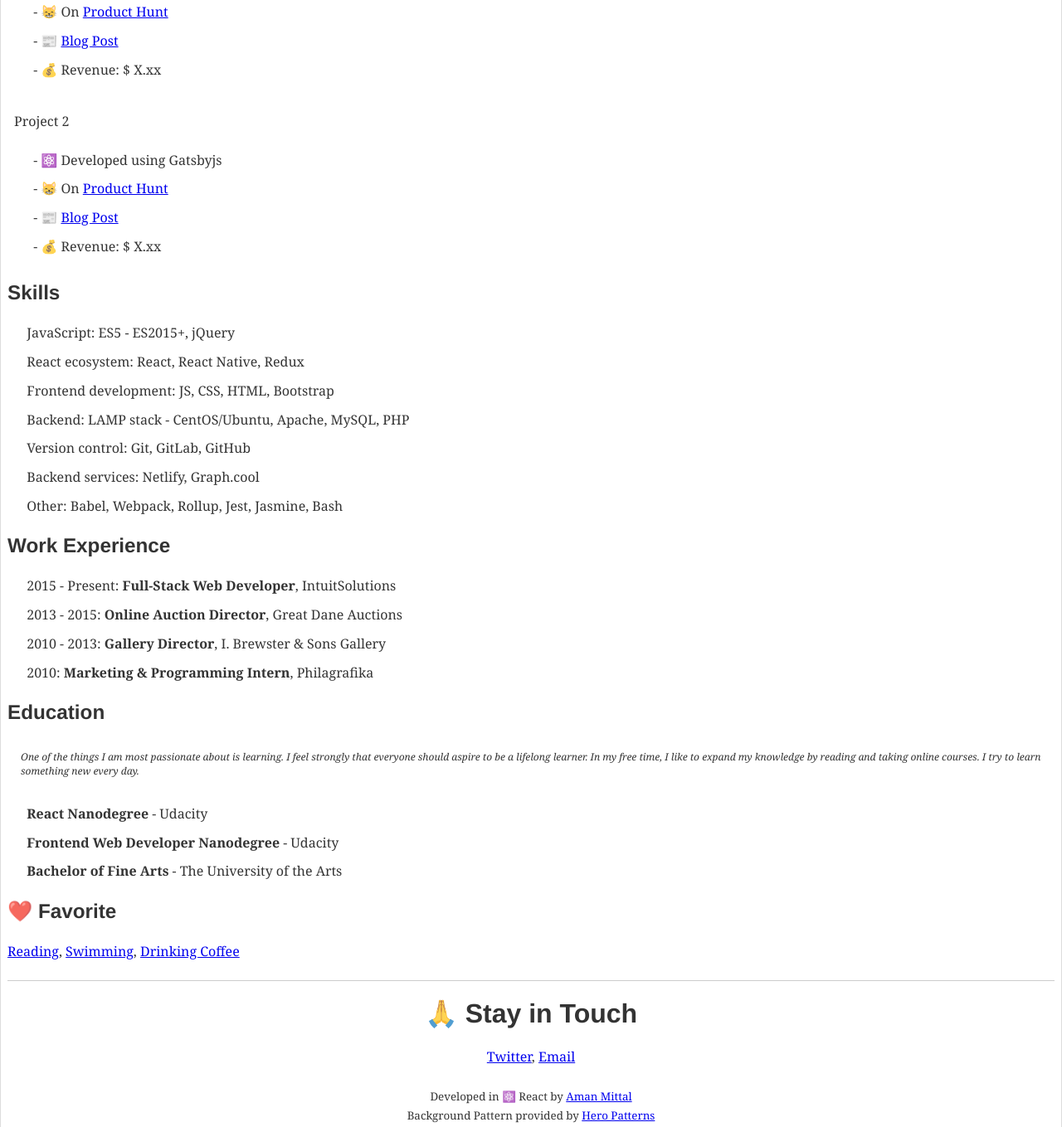
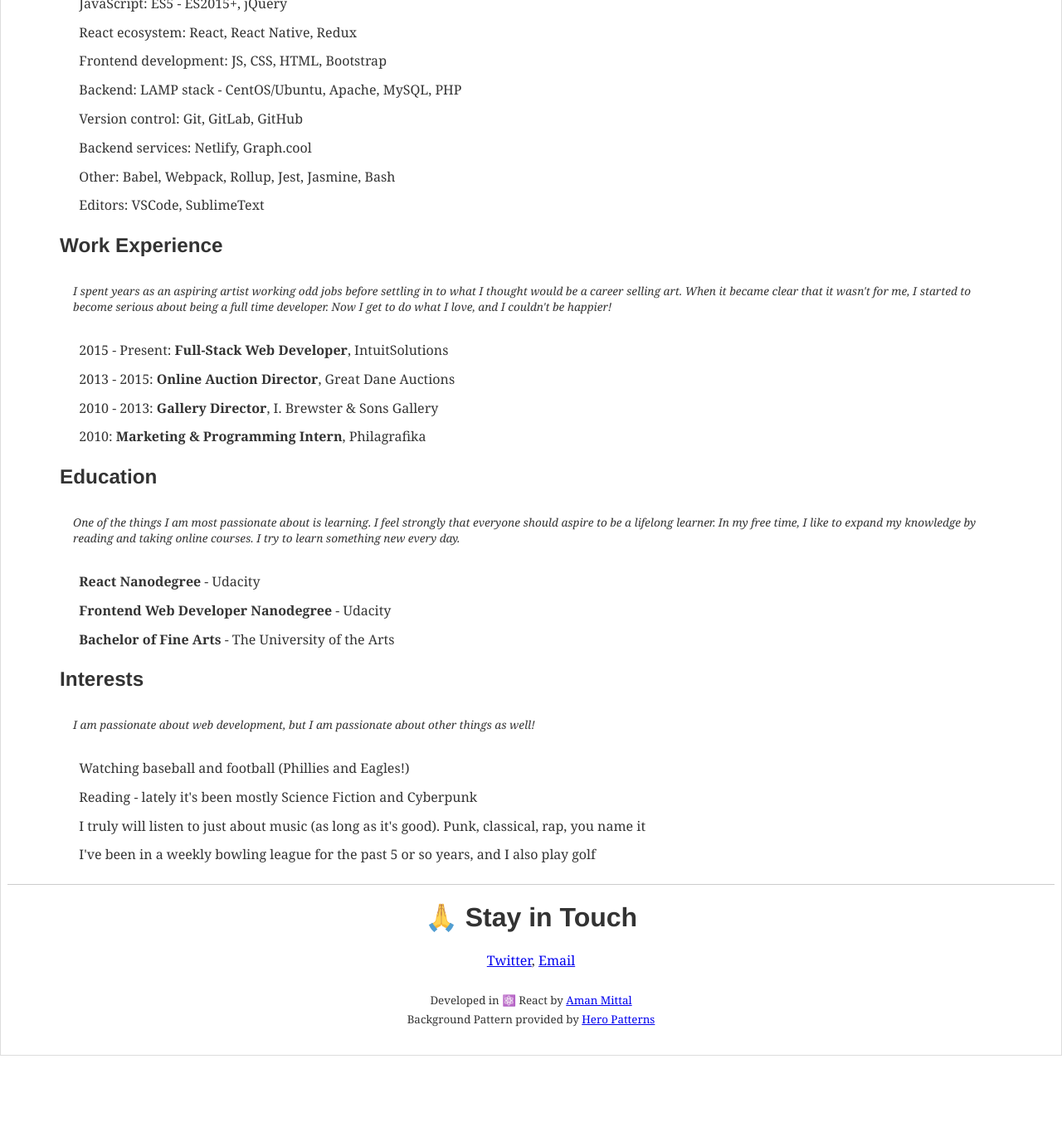
Before and after one commit to haddigan/dh-resume, a Gatsby site: page / in a window 1280 px wide. Shown: the part 763-2122 px from the top of the page at 83% size. After the commit the page ends 2036 px from the top, so only its background shows below. Built offline with nearby package versions, Linux system fonts and the light colour scheme; Gatsby itself is replaced by a stand-in of ours; some packages are replaced by stand-ins of ours.

Commit message:
Add smalltext throughout

```diff
--- a/src/components/Before.js
+++ b/src/components/Before.js
@@ -1,8 +1,14 @@
 import React from "react";
+import Small from '../elements/Small'
+
+const smallText = `I spent years as an aspiring artist working odd jobs before settling in to what I thought
+would be a career selling art. When it became clear that it wasn't for me, I started to become serious about
+being a full time developer. Now I get to do what I love, and I couldn't be happier!`
 
 const Before = () => (
   <div>
     <h2>Work Experience</h2>
+    <Small text={smallText} />
     <ul style={{listStyle: "none"}}>
       <li>2015 - Present: <strong>Full-Stack Web Developer</strong>, IntuitSolutions</li>
       <li>2013 - 2015: <strong>Online Auction Director</strong>, Great Dane Auctions</li>
--- a/src/components/Favorite.js
+++ b/src/components/Favorite.js
@@ -1,13 +1,17 @@
 import React from "react";
+import Small from '../elements/Small'
 
+const smallText = `I am passionate about web development, but I am passionate about other things as well!`
 const Favorite = () => (
   <div>
-    <h2>❤️ Favorite</h2>
-    <p>
-      <a href="#">Reading</a>,&nbsp;
-      <a href="#">Swimming</a>,&nbsp;
-      <a href="#">Drinking Coffee</a>
-    </p>
+    <h2>Interests</h2>
+    <Small text={smallText} />
+    <ul style={{listStyle: "none"}}>
+      <li>Watching baseball and football (Phillies and Eagles!)</li>
+      <li>Reading - lately it's been mostly Science Fiction and Cyberpunk</li>
+      <li>I truly will listen to just about music (as long as it's good). Punk, classical, rap, you name it</li>
+      <li>I've been in a weekly bowling league for the past 5 or so years, and I also play golf</li>
+    </ul>
   </div>
 );
 
--- a/src/components/Skills.js
+++ b/src/components/Skills.js
@@ -1,8 +1,14 @@
 import React from "react";
+import Small from '../elements/Small';
+
+const smallText=`My skills and interests generally skew toward the frontend, but I do have some experience
+working in the backend (in fact, I worked in PHP before learned JavaScript. I highly enjoy working with React
+and it's related ecosystem.`;
 
 const Skills = () => (
   <div>
     <h2>Skills</h2>
+    <Small text={smallText} />
     <ul style={{listStyle: "none"}}>
       <li>JavaScript: ES5 - ES2015+, jQuery</li>
       <li>React ecosystem: React, React Native, Redux</li>
@@ -11,6 +17,7 @@ const Skills = () => (
       <li>Version control: Git, GitLab, GitHub</li>
       <li>Backend services: Netlify, Graph.cool</li>
       <li>Other: Babel, Webpack, Rollup, Jest, Jasmine, Bash</li>
+      <li>Editors: VSCode, SublimeText</li>
     </ul>
   </div>
 );
--- a/src/elements/Small.js
+++ b/src/elements/Small.js
@@ -1,7 +1,7 @@
 import React from 'react'
 
 const Small = ({text}) => (
-    <p style={{padding: ".5rem 1rem", fontSize: ".75rem"}}>
+    <p style={{padding: ".5rem 1rem", fontSize: ".85rem"}}>
         <em>{text}</em>
     </p>
 )
--- a/src/pages/index.js
+++ b/src/pages/index.js
@@ -22,7 +22,8 @@ class IndexPage extends Component {
             display: "flex",
             justifyContent: "center",
             flexFlow: "row-reverse wrap",
-            margin: "auto"
+            margin: "auto",
+            maxWidth: "90%"
           }}
         >
           <div className="avatar" style={{ flexDirection: "column" }}>
@@ -45,7 +46,7 @@ class IndexPage extends Component {
             <h1>{siteMetadata.author}</h1>
             <h3>{siteMetadata.description}</h3>
             <About />
-            <Projects projectEdges={projectEdges} />
+            {/* <Projects projectEdges={projectEdges} /> */}
             <Skills />
             <Before />
             <Education />
```
